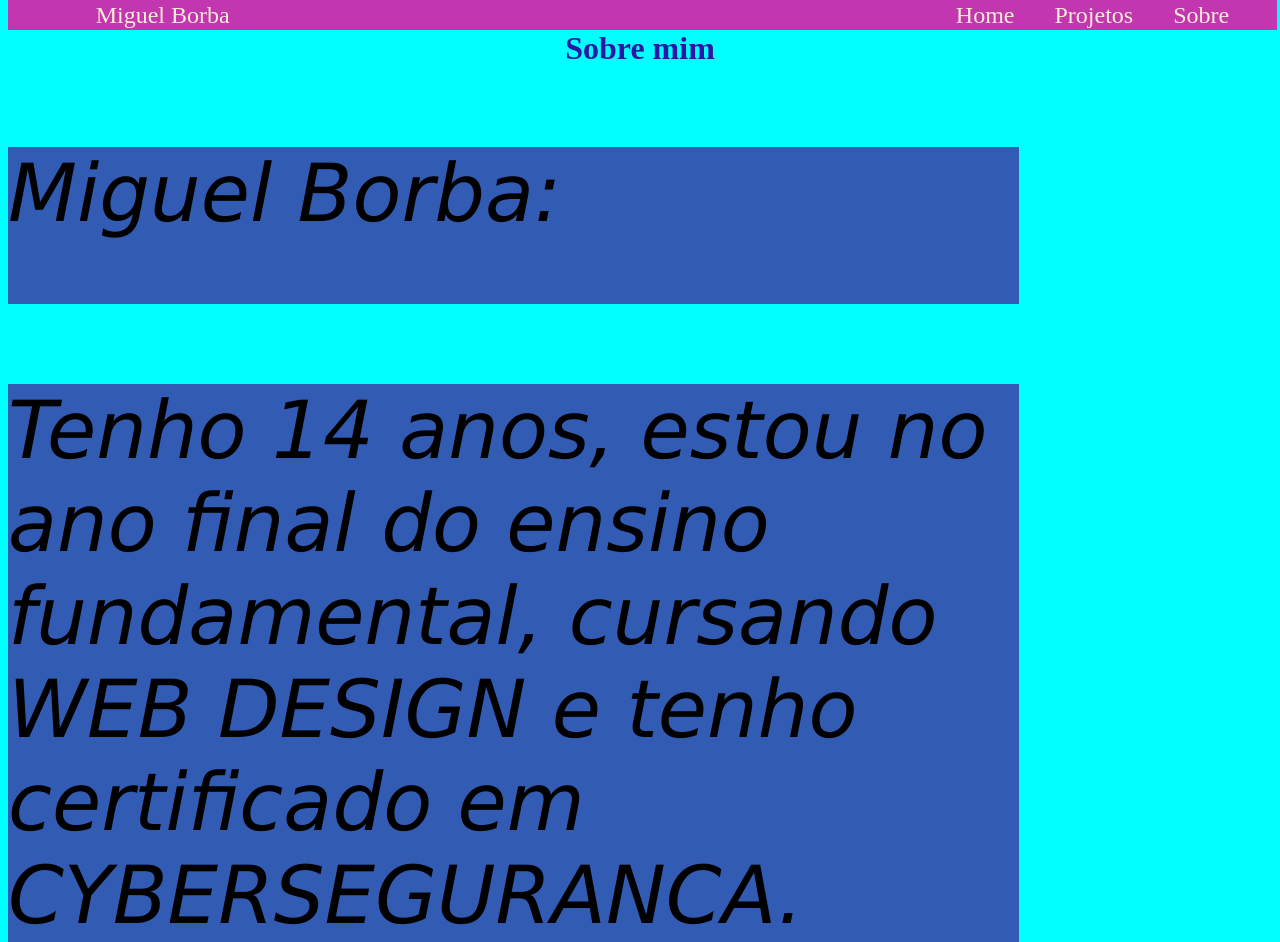
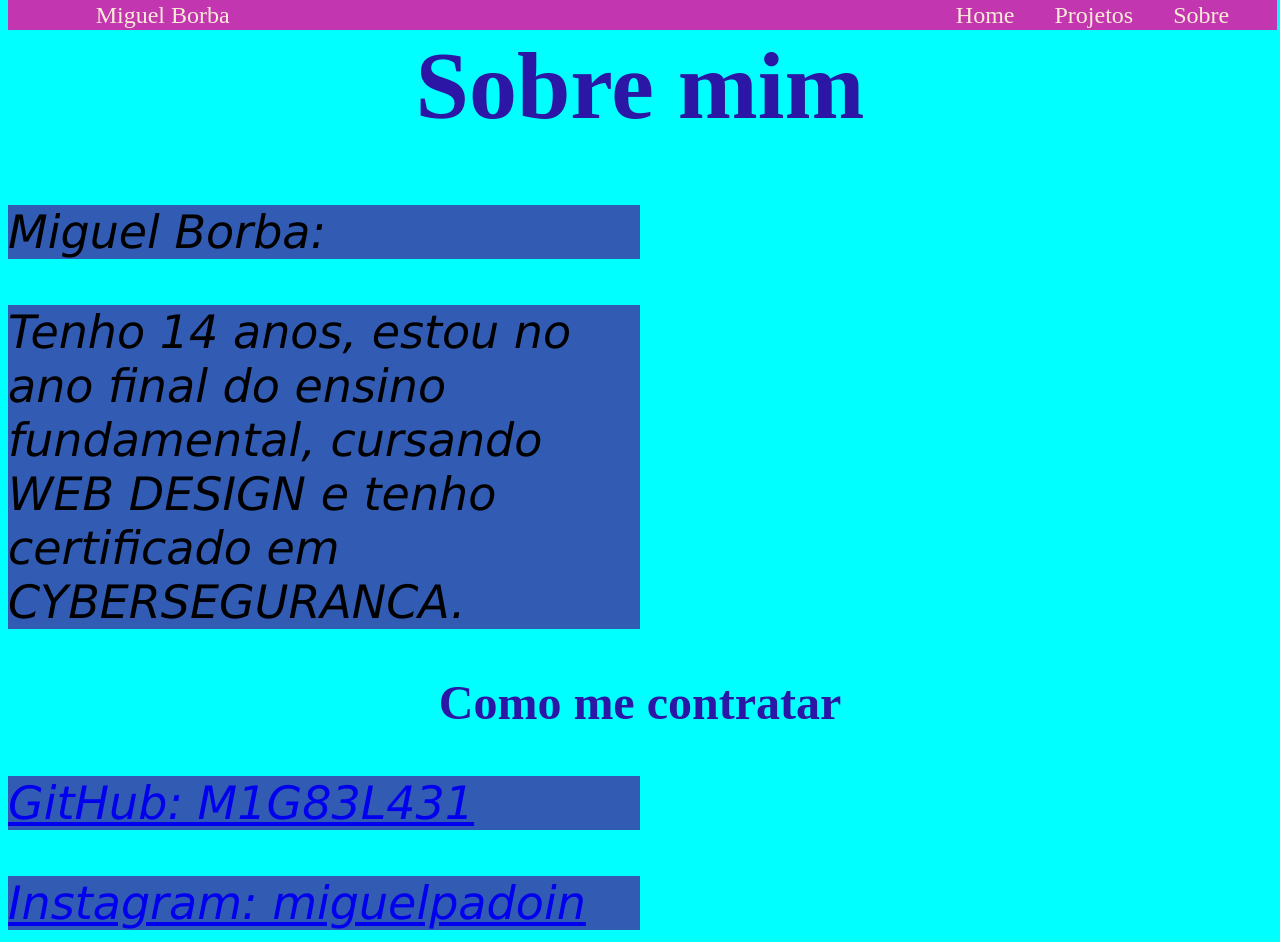
Before and after one commit to M1G83L431/Trabalho, a plain HTML site: page sobre.html in a window 1280 px wide. Shown: the top 942 px of the page. Drawn offline with Linux system fonts and the light colour scheme.

Commit message:
Trabalho

```diff
--- a/sobre.html
+++ b/sobre.html
@@ -10,11 +10,10 @@
         /* cor da letra*/
         color: #eeeeee;
         /*tamanho da fonte*/
-        font-size: 5em;
+        font-size: 46px;
         /*largura do elemento*/
-        width: 80%;
+        width: 50%;
         /* altura mínima de um elemento*/
-        min-height: 20%;
        }
 
 
@@ -50,11 +49,15 @@
         <li><a href="./contato.html">Projetos</a></li>
         <li><a href="./sobre.html">Sobre</a></li>
     </ul>
+<div class="uaer">
 <h1>Sobre mim</h1>
+</div>
 <p> <i>Miguel Borba:</i> </p>
 <p> <i>Tenho 14 anos, estou no ano final do ensino fundamental, cursando WEB DESIGN e tenho certificado em CYBERSEGURANCA. </i> </p>
 
+<div class="rerer">
 <h2>Como me contratar</h2>
+</div>
 <p> <i> <a href="https://github.com/M1G83L431"
 target="_blank">GitHub: M1G83L431</a> </i> </p>
 <p> <i> <a href="https://instagram.com/miguelpadoin"
--- a/tema.css
+++ b/tema.css
@@ -48,6 +48,14 @@
     font-size: 2em;
 }
 
+.rerer{
+    font-size: 2em;
+}
+
+.uaer{
+    font-size: 3em
+}
+
 #menu li a:hover {
     color: #ff0000;
     font-size: 1.1em;
```
